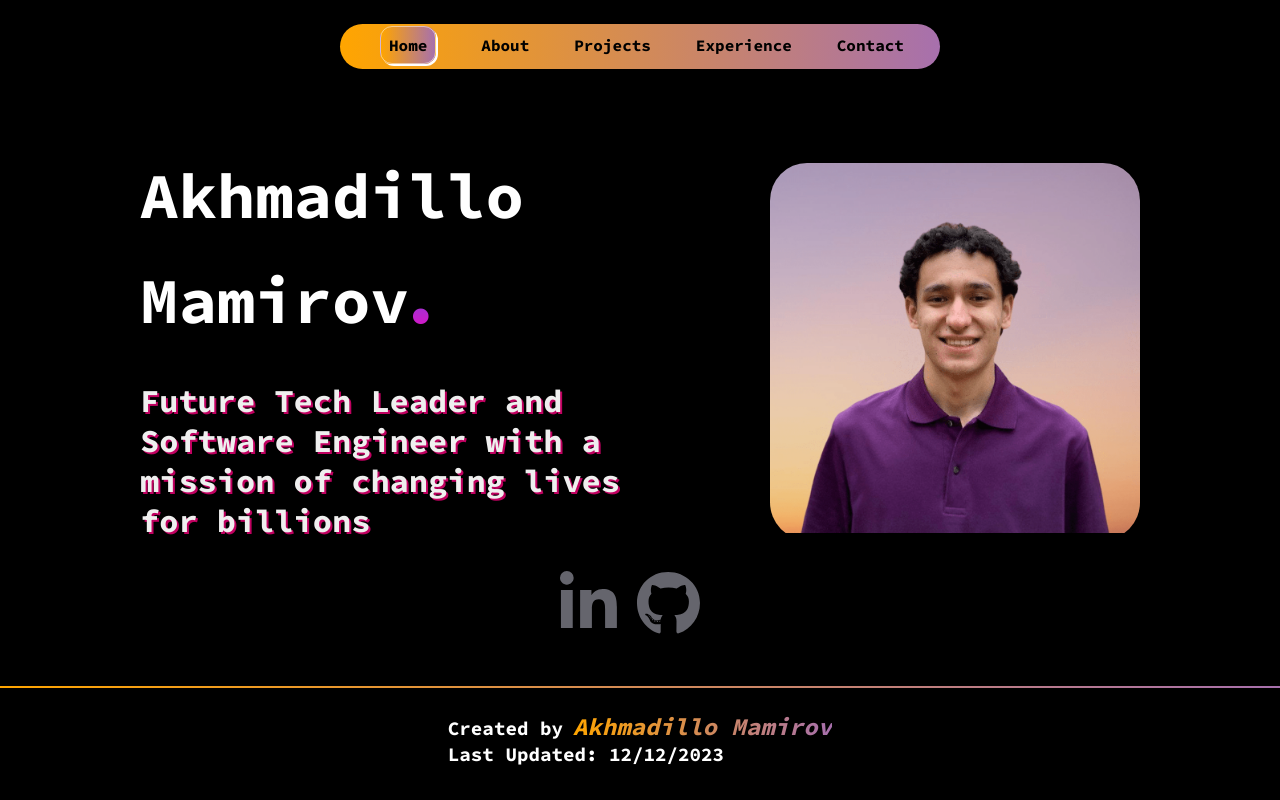
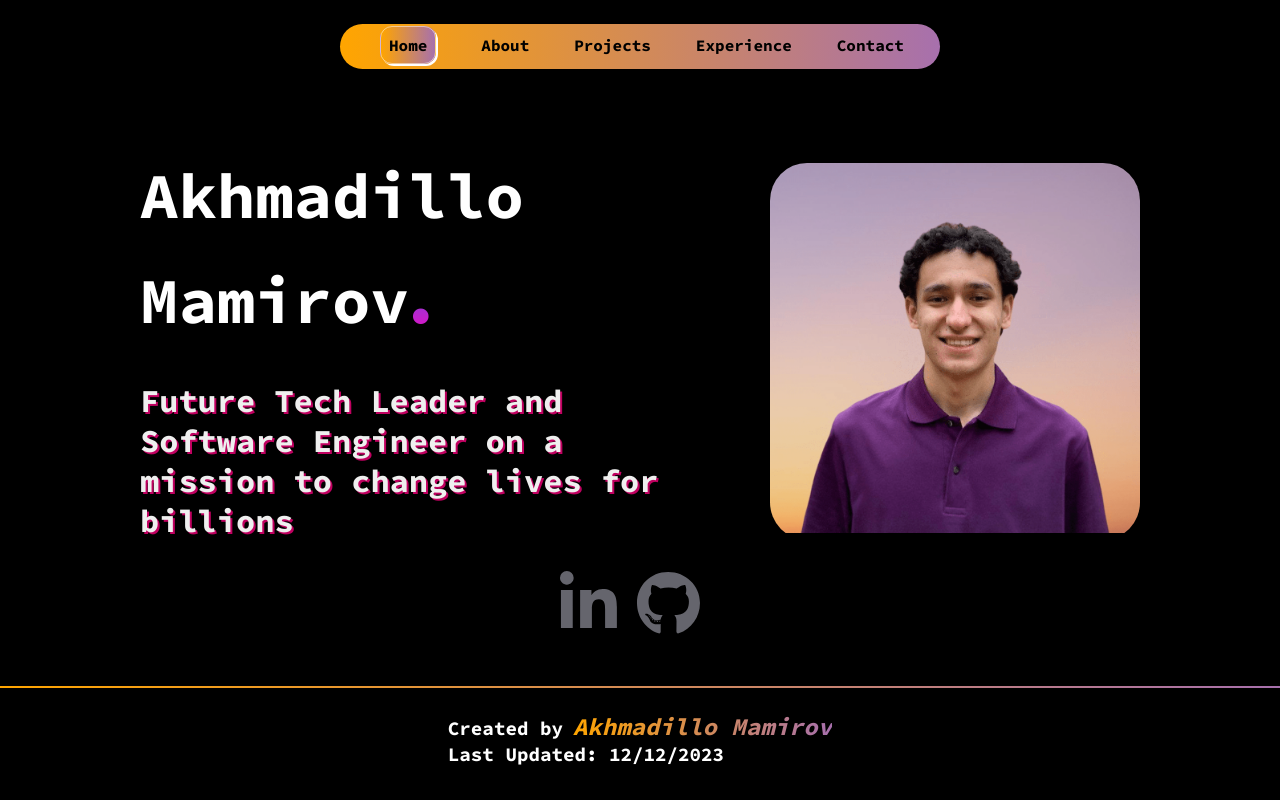
Before and after one commit to akhmadmamirov/portfolio, a React (Create React App) app: page / in a window 1280 px wide. Built offline with nearby package versions, Linux system fonts and the light colour scheme.

Commit message:
changing intro

```diff
--- a/src/data/user.js
+++ b/src/data/user.js
@@ -13,7 +13,7 @@ const INFO = {
 	homepage: {
 		title: "Akhmadillo Mamirov",
 		description:
-			"Future Tech Leader and Software Engineer with a mission of changing lives for billions",
+			"Future Tech Leader and Software Engineer on a mission to change lives for billions",
 	},
 
 	about: {
```
